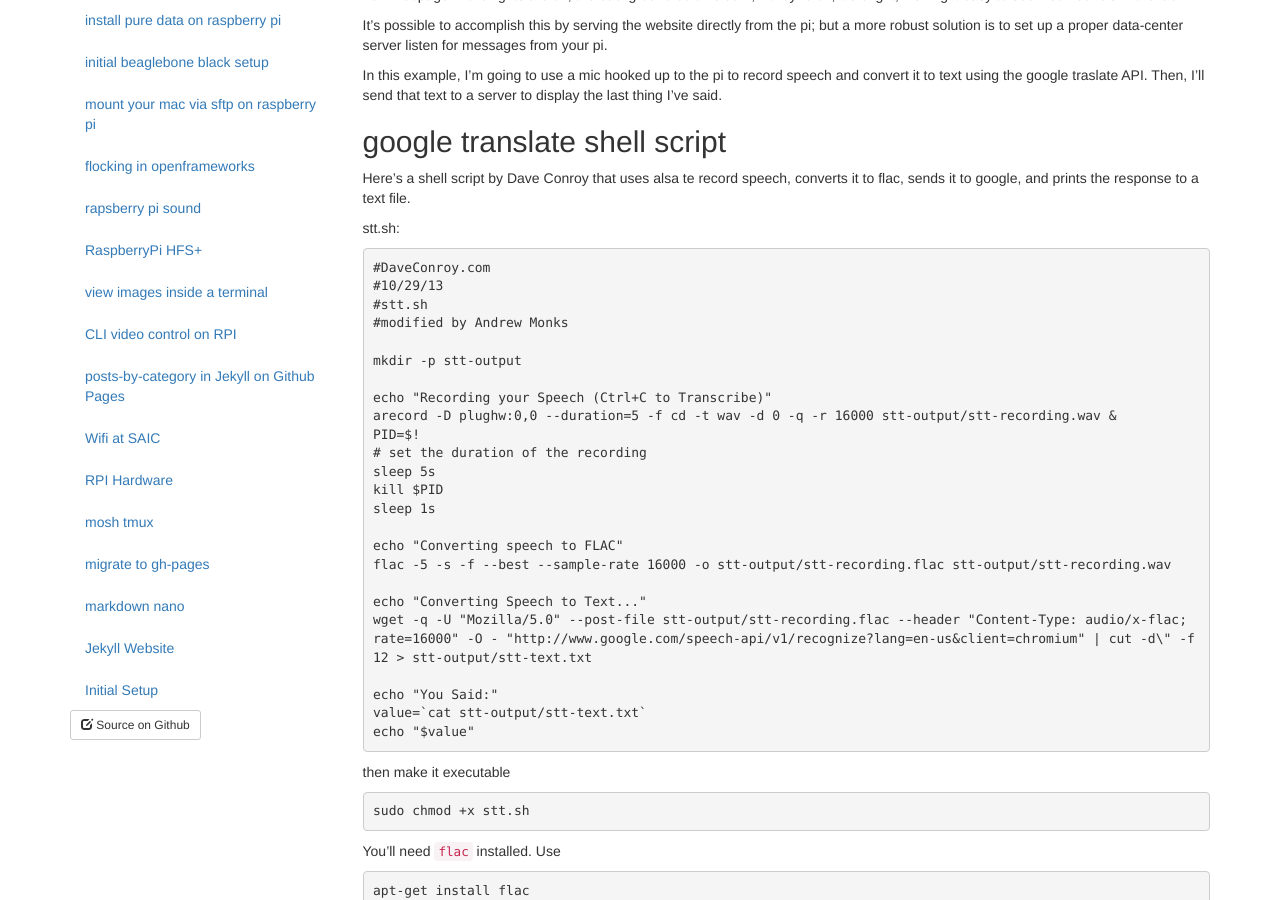
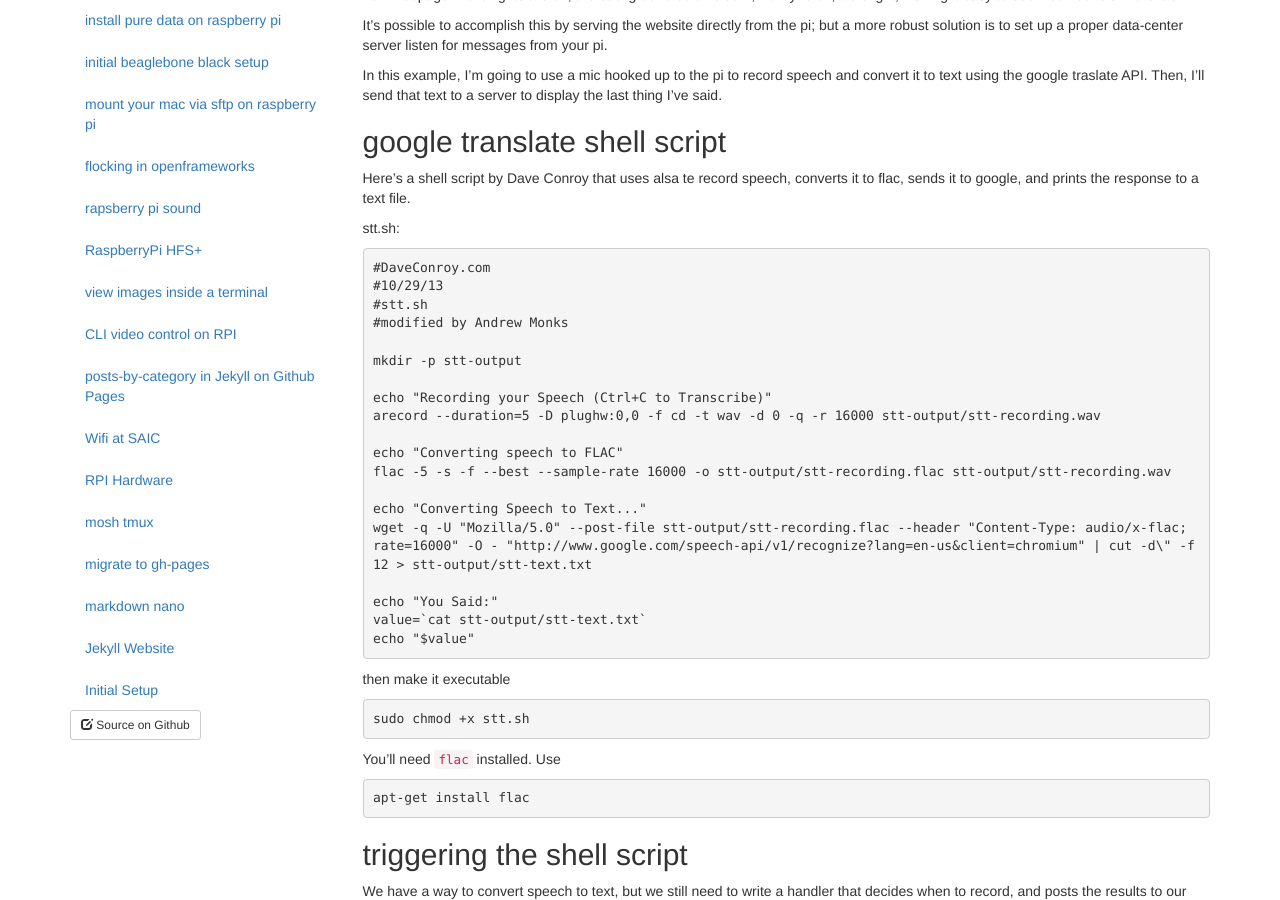
Before and after one commit to amonks/rpi-setup, a Jekyll site: the page built from _posts/2013-12-9-rpi-talk-to-api.md, in a window 1280 px wide and 900 px high, scrolled down 274 px. Built offline with Jekyll 4.4.1, drawn with Linux system fonts in a browser that asks for light colours; nearby versions of some CDN libraries.

Commit message:
updated script in readme

```diff
--- a/_posts/2013-12-9-rpi-talk-to-api.md
+++ b/_posts/2013-12-9-rpi-talk-to-api.md
@@ -33,12 +33,7 @@
 	mkdir -p stt-output
 
 	echo "Recording your Speech (Ctrl+C to Transcribe)"
-	arecord -D plughw:0,0 --duration=5 -f cd -t wav -d 0 -q -r 16000 stt-output/stt-recording.wav &
-	PID=$!
-	# set the duration of the recording
-	sleep 5s
-	kill $PID
-	sleep 1s
+	arecord --duration=5 -D plughw:0,0 -f cd -t wav -d 0 -q -r 16000 stt-output/stt-recording.wav
 
 	echo "Converting speech to FLAC"
 	flac -5 -s -f --best --sample-rate 16000 -o stt-output/stt-recording.flac stt-output/stt-recording.wav
```
Also changed, not shown: 1 other file.
